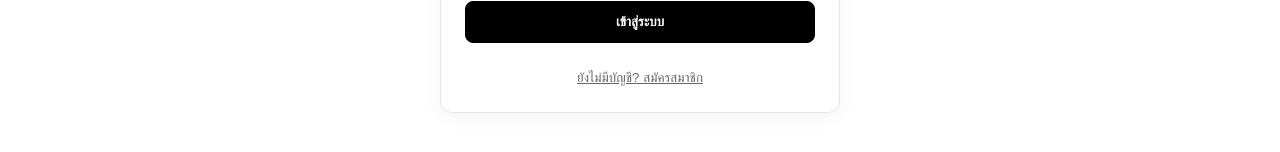
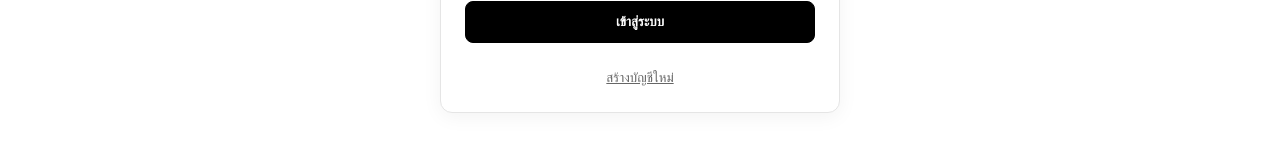
Before and after one commit to Natakorn-khawyai/Event-Feedback-Intelligence, a Next.js app: page /auth in a window 1280 px wide. Shown: the part 380-532 px from the top of the page. Built offline with nearby package versions, Linux system fonts and the light colour scheme; no server answers.

Commit message:
Update auth text

```diff
--- a/src/app/auth/page.tsx
+++ b/src/app/auth/page.tsx
@@ -67,7 +67,7 @@ export default function AuthPage() {
           type="button"
           style={{ background: 'none', border: 'none', color: 'var(--text-muted)', cursor: 'pointer', textDecoration: 'underline' }}
         >
-          {isLogin ? 'ยังไม่มีบัญชี? สมัครสมาชิก' : 'มีบัญชีอยู่แล้ว? เข้าสู่ระบบ'}
+          {isLogin ? 'สร้างบัญชีใหม่' : 'เข้าสู่ระบบ'}
         </button>
       </div>
     </div>
```
